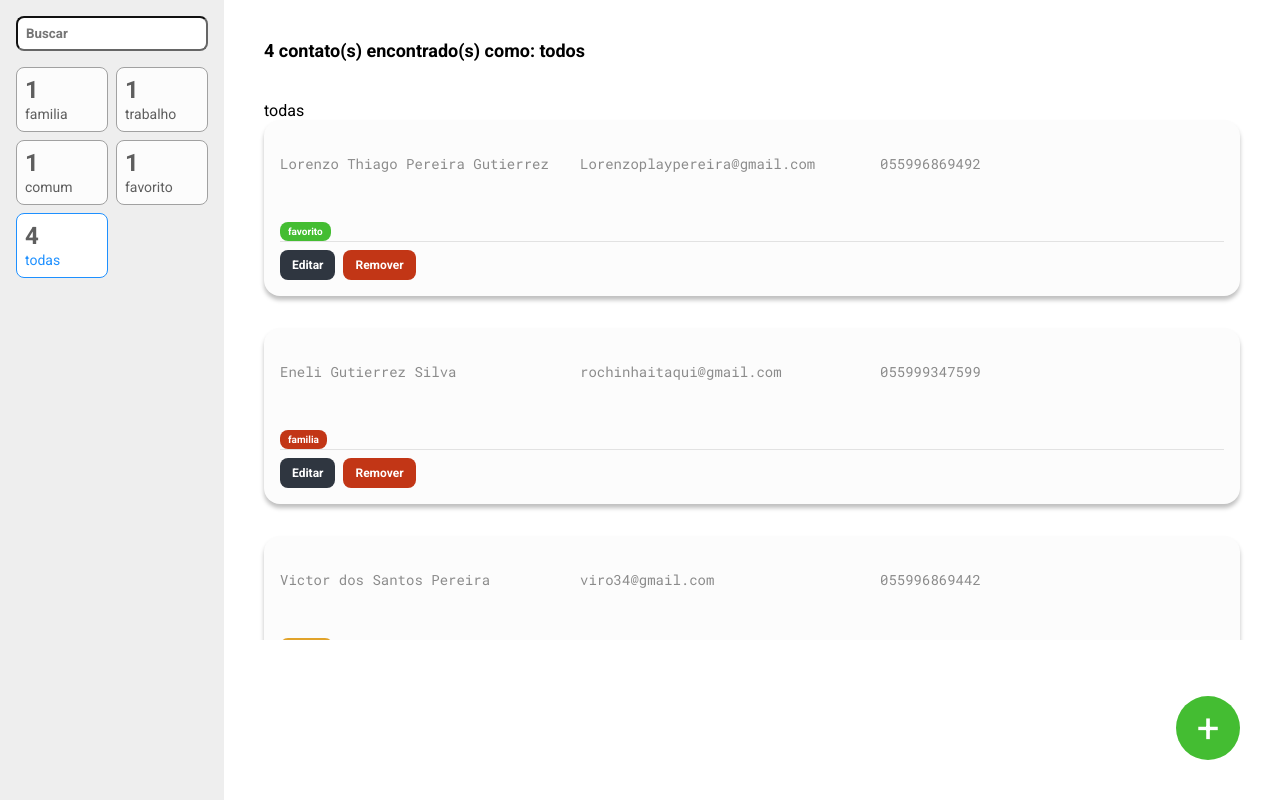
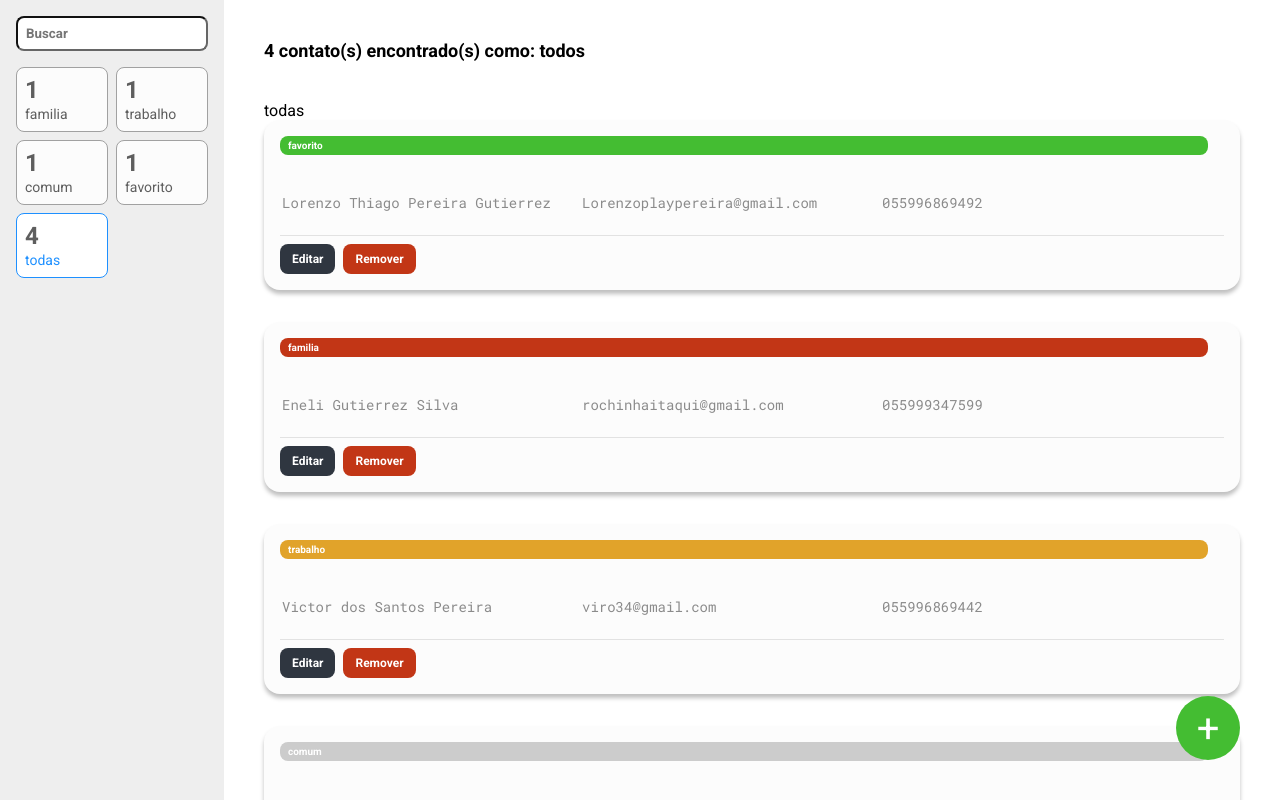
Before and after one commit to LorenzoGTRRZ/Lista-de-contatos, a React (Create React App) app: page / in a window 1280 px wide. Built offline with nearby package versions, Linux system fonts and the light colour scheme.

Commit message:
commit final.

```diff
--- a/src/components/Tarefa/index.tsx
+++ b/src/components/Tarefa/index.tsx
@@ -42,6 +42,9 @@ const Contato = ({
 
   return (
     <S.Card>
+      <S.Tag parametro="categoria" categoria={categoria}>
+        {categoria}
+      </S.Tag>
       <S.Nome
         disabled={!estaEditando}
         value={nome}
@@ -56,9 +59,6 @@ const Contato = ({
         value={numero}
         onChange={(evento) => setNumero(evento.target.value)}
       />
-      <S.Tag parametro="categoria" categoria={categoria}>
-        {categoria}
-      </S.Tag>
       <S.BarraAcoes>
         {estaEditando ? (
           <>
--- a/src/components/Tarefa/styles.ts
+++ b/src/components/Tarefa/styles.ts
@@ -40,29 +40,31 @@ export const Tag = styled.span<TagProps>`
   background-color: ${(props) => retornaCorDeFundo(props)};
   border-radius: 8px;
   margin-right: 16px;
-  display: inline-block;
+  display: block;
+  margin-bottom: 24px;
 `
 
 export const Nome = styled.textarea`
   color: #8b8b8b;
   font-size: 14px;
-  line-height: 24px;
+  line-height: 16px;
   font-family: 'Roboto Mono', monospace;
   width: 300px;
-  margin-bottom: 16px;
+  margin-bottom: 4px;
   margin-top: 16px;
   resize: none;
   border: none;
   background-color: transparent;
+  margin-left: 2px;
 `
 
 export const Email = styled.textarea`
   color: #8b8b8b;
   font-size: 14px;
-  line-height: 24px;
+  line-height: 16px;
   font-family: 'Roboto Mono', monospace;
   width: 300px;
-  margin-bottom: 16px;
+  margin-bottom: 4px;
   margin-top: 16px;
   resize: none;
   border: none;
@@ -72,10 +74,10 @@ export const Email = styled.textarea`
 export const Numero = styled.textarea`
   color: #8b8b8b;
   font-size: 14px;
-  line-height: 24px;
+  line-height: 16px;
   font-family: 'Roboto Mono', monospace;
   width: 300px;
-  margin-bottom: 16px;
+  margin-bottom: 4px;
   margin-top: 16px;
   resize: none;
   border: none;
--- a/src/styles/index.ts
+++ b/src/styles/index.ts
@@ -18,7 +18,7 @@ export const Container = styled.div`
 
 export const MainContainer = styled.main`
   padding: 0 40px;
-  height: 80vh;
+  height: 100vh;
   overflow-y: scroll;
 `
 
```
